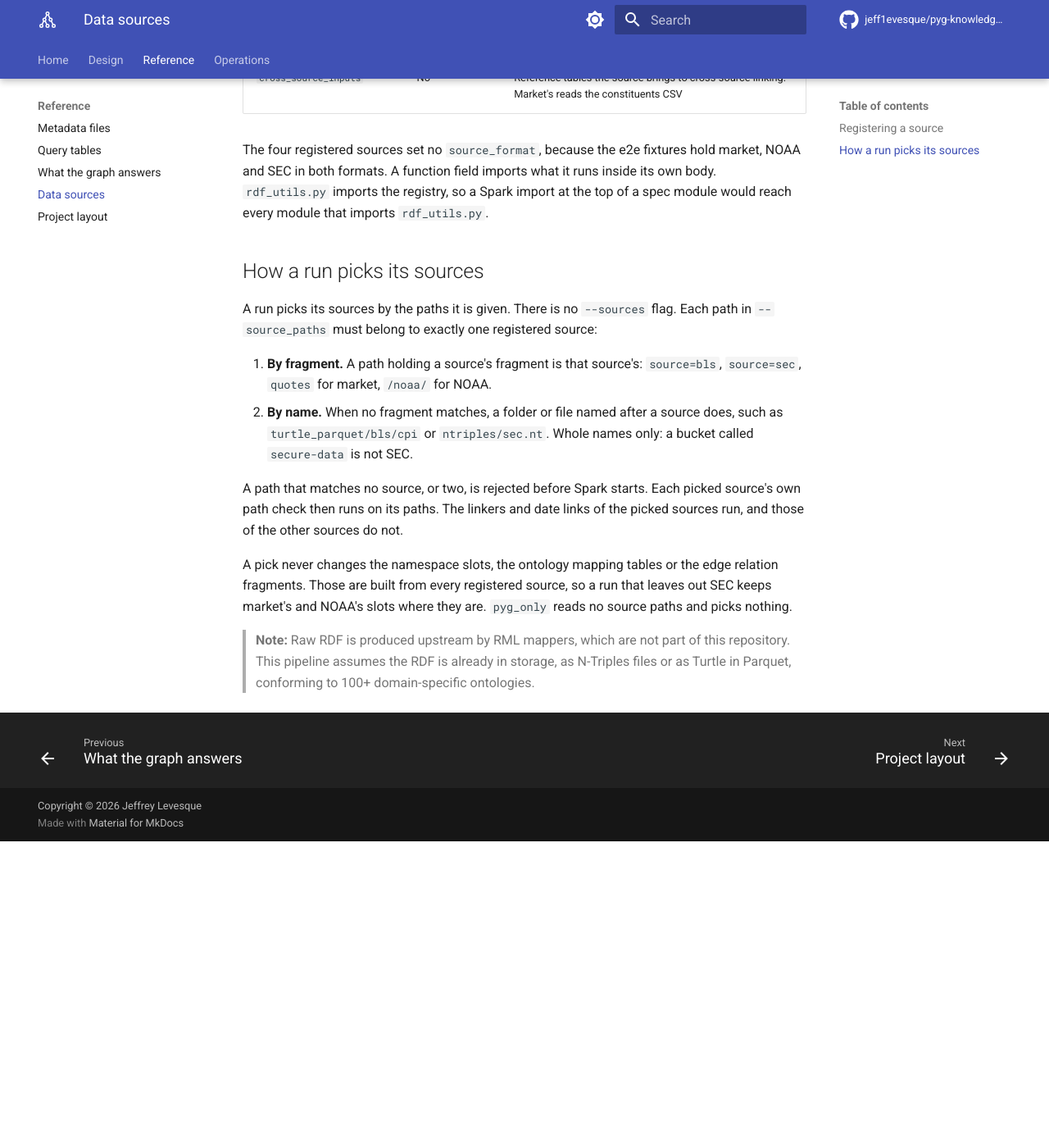
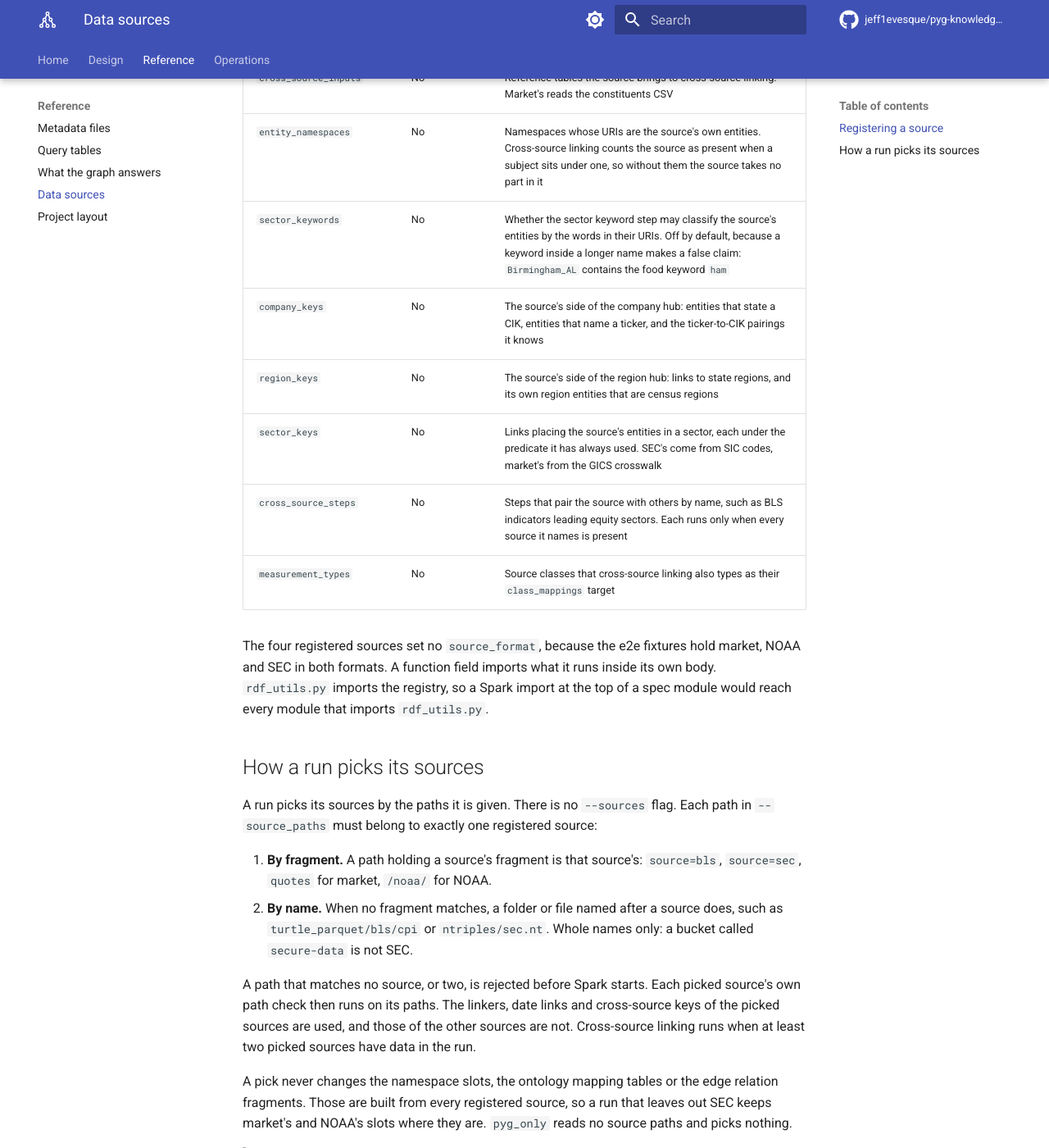
Before and after one commit to jeff1evesque/pyg-knowledge-graph-builder, an MkDocs documentation site: the page built from documentation/reference/sources.md, in a window 1280 px wide and 1400 px high, scrolled down 1966 px. Shown: the whole window at 82% size. Built offline with MkDocs 1.6.1 and Material for MkDocs 9.7.7, drawn with Linux system fonts in a browser that asks for light colours; comment, search, counter and statistics services are not loaded; before the commit the page ends 2992 px from its top, so only the background shows below that.

Commit message:
#406: sources.md, the cross-source fields a spec may set

```diff
--- a/documentation/reference/sources.md
+++ b/documentation/reference/sources.md
@@ -269,6 +269,13 @@ feature slot, so a new source goes at the end.
 | `property_mappings`, `class_mappings` | No | The source's rows of the ontology mapper's property and class tables |
 | `relation_fragments` | No | Edge-feature category → fragments of the source's own relation names |
 | `cross_source_inputs` | No | Reference tables the source brings to cross-source linking. Market's reads the constituents CSV |
+| `entity_namespaces` | No | Namespaces whose URIs are the source's own entities. Cross-source linking counts the source as present when a subject sits under one, so without them the source takes no part in it |
+| `sector_keywords` | No | Whether the sector keyword step may classify the source's entities by the words in their URIs. Off by default, because a keyword inside a longer name makes a false claim: `Birmingham_AL` contains the food keyword `ham` |
+| `company_keys` | No | The source's side of the company hub: entities that state a CIK, entities that name a ticker, and the ticker-to-CIK pairings it knows |
+| `region_keys` | No | The source's side of the region hub: links to state regions, and its own region entities that are census regions |
+| `sector_keys` | No | Links placing the source's entities in a sector, each under the predicate it has always used. SEC's come from SIC codes, market's from the GICS crosswalk |
+| `cross_source_steps` | No | Steps that pair the source with others by name, such as BLS indicators leading equity sectors. Each runs only when every source it names is present |
+| `measurement_types` | No | Source classes that cross-source linking also types as their `class_mappings` target |
 
 The four registered sources set no `source_format`, because the e2e fixtures hold
 market, NOAA and SEC in both formats. A function field imports what it runs inside
@@ -287,8 +294,10 @@ Each path in `--source_paths` must belong to exactly one registered source:
    a bucket called `secure-data` is not SEC.
 
 A path that matches no source, or two, is rejected before Spark starts. Each
-picked source's own path check then runs on its paths. The linkers and date links
-of the picked sources run, and those of the other sources do not.
+picked source's own path check then runs on its paths. The linkers, date links
+and cross-source keys of the picked sources are used, and those of the other
+sources are not. Cross-source linking runs when at least two picked sources have
+data in the run.
 
 A pick never changes the namespace slots, the ontology mapping tables or the edge
 relation fragments. Those are built from every registered source, so a run that
```
